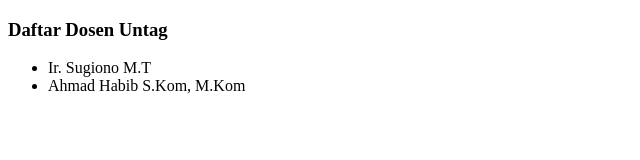
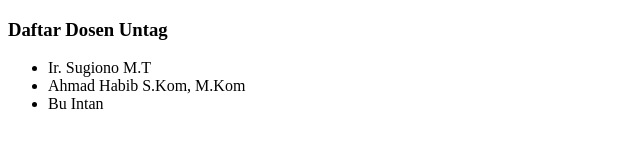
Before and after one commit to ntdroid19/latihan-git, a plain HTML site: page dosen.html in a window 1280 px wide. Shown: the full height of the page, 0-640 px from the left. Drawn offline with Linux system fonts and the light colour scheme.

Commit message:
menambahkan data dosen baru pada dosen.html

```diff
--- a/dosen.html
+++ b/dosen.html
@@ -11,6 +11,7 @@
     <ul>
         <li>Ir. Sugiono M.T</li>
         <li>Ahmad Habib S.Kom, M.Kom</li>
+        <li>Bu Intan</li>
     </ul>
 </body>
 </html>
```
